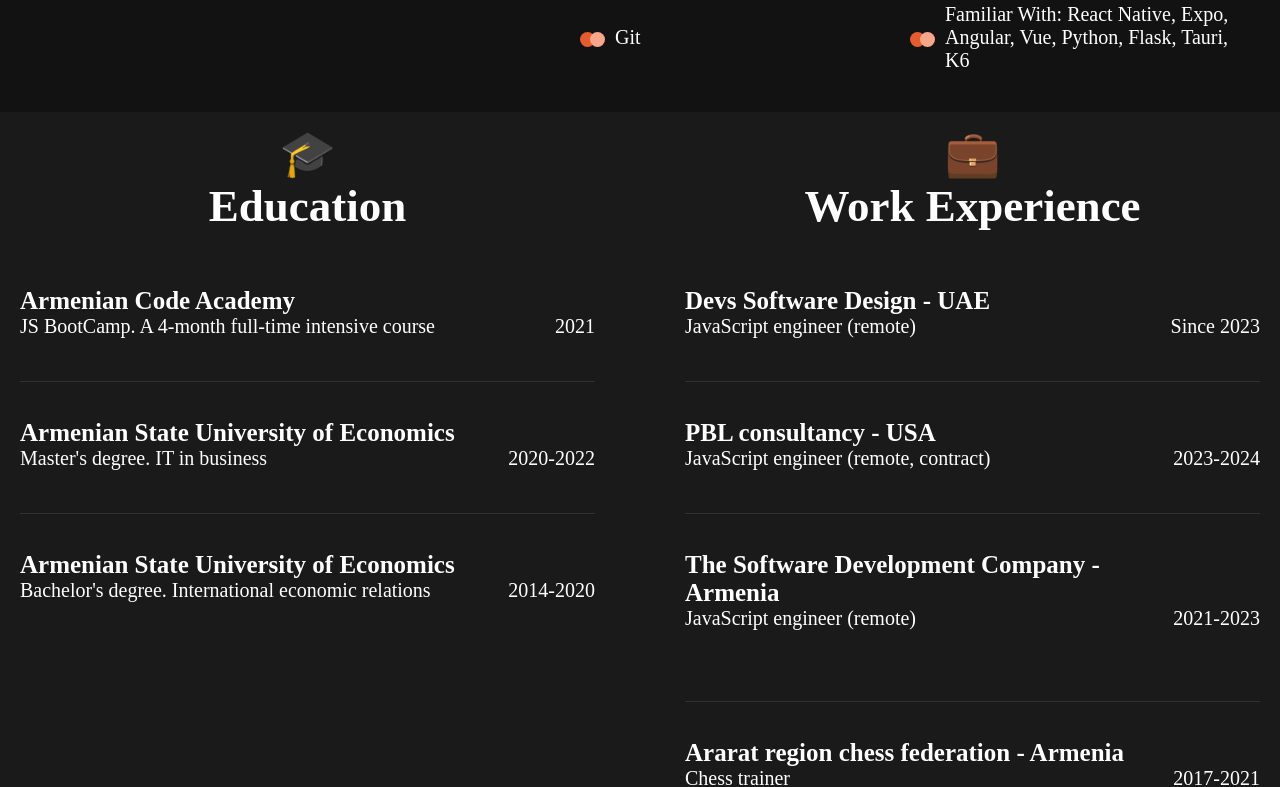
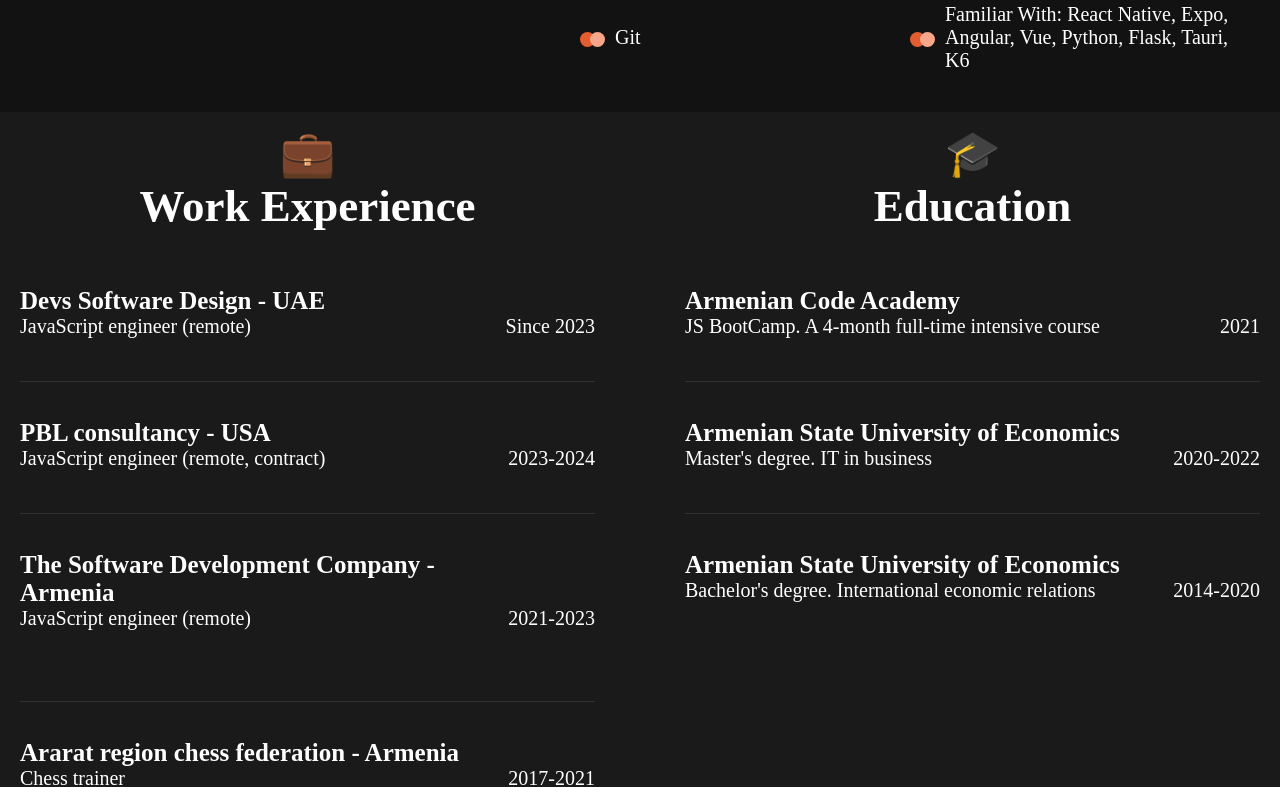
Before and after one commit to ArtyomSukiasyan/portfolio, a Next.js app: page / in a window 1280 px wide. Shown: the part 621-1408 px from the top of the page. Built offline with nearby package versions, Linux system fonts and the light colour scheme.

Commit message:
feat: change work and education

```diff
--- a/src/components/sections/about/About.tsx
+++ b/src/components/sections/about/About.tsx
@@ -7,12 +7,12 @@ export default function About() {
   return (
     <section className={styles.about}>
       <Container className={styles.container}>
+        <AboutItem className={styles.work} type="Work Experience" list={WORK} />
         <AboutItem
           className={styles.education}
           type="Education"
           list={EDUCATION}
         />
-        <AboutItem className={styles.work} type="Work Experience" list={WORK} />
       </Container>
     </section>
   );
--- a/tsconfig.json
+++ b/tsconfig.json
@@ -16,7 +16,7 @@
     "moduleResolution": "node",
     "resolveJsonModule": true,
     "isolatedModules": true,
-    "jsx": "preserve",
+    "jsx": "react-jsx",
     "incremental": true,
     "plugins": [
       {
@@ -28,7 +28,8 @@
     "next-env.d.ts",
     "**/*.ts",
     "**/*.tsx",
-    ".next/types/**/*.ts"
+    ".next/types/**/*.ts",
+    ".next/dev/types/**/*.ts"
   ],
   "exclude": [
     "node_modules"
```
